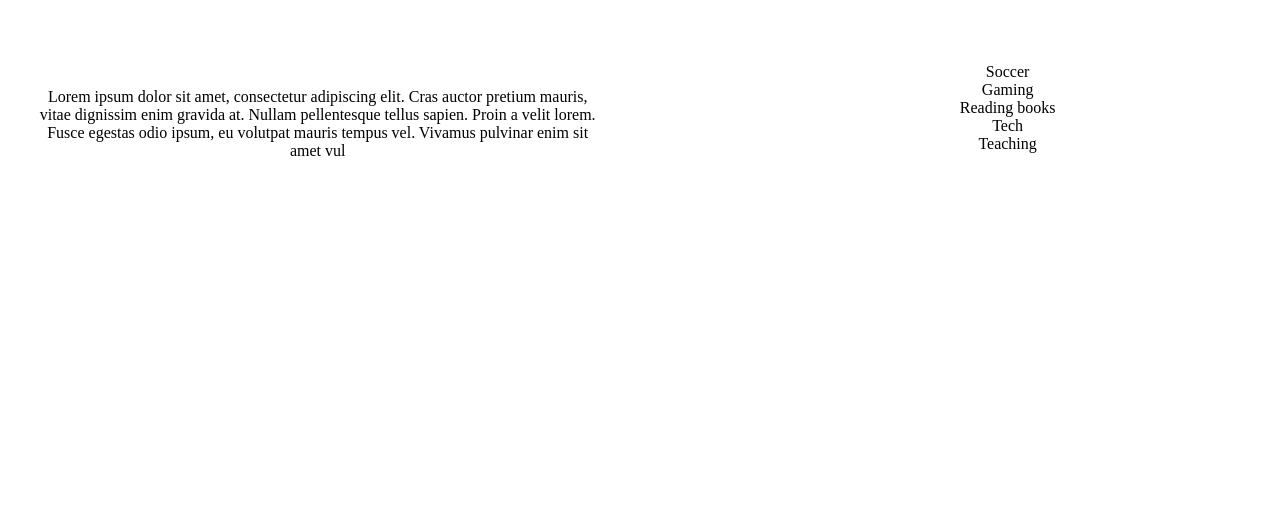
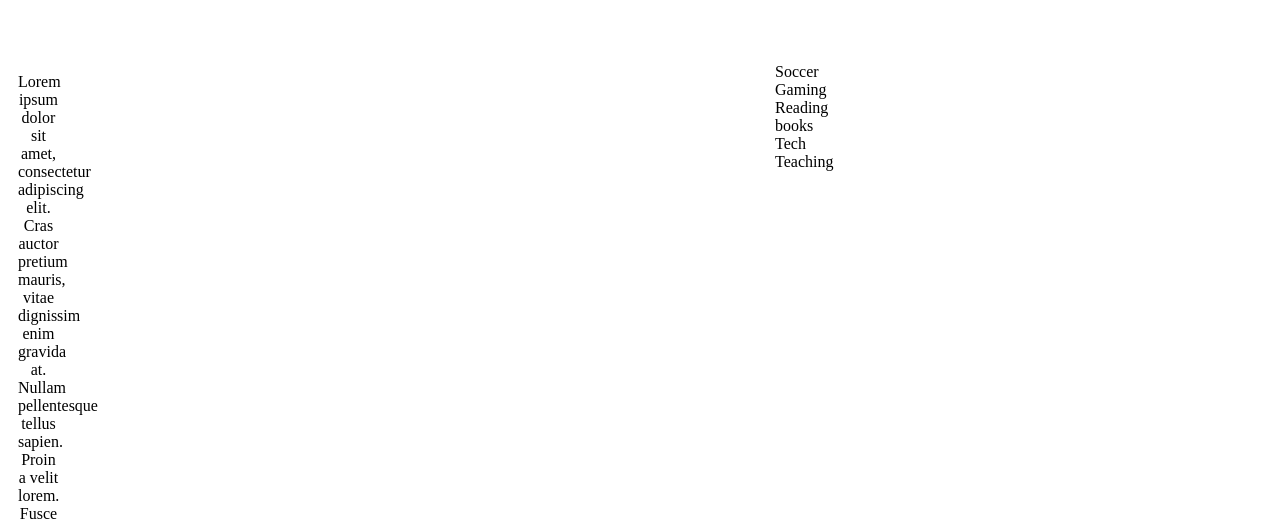
Before and after one commit to cngondo/superman, a plain HTML site: page index.html in a window 1280 px wide. Shown: the part 270-795 px from the top of the page. Drawn offline with Linux system fonts and the light colour scheme.

Commit message:
Added positioning

```diff
--- a/css/main.css
+++ b/css/main.css
@@ -4,16 +4,16 @@
     font-size: 40px;
 }
 .about{
-    width: 100%;
+    width: 768px;
 }
 .description{
-    width: 45%;
+    width: 2.56em;
     float: left;
-    padding: 2%;
+    padding: 10px;
     text-align: center;
 }
 .interests{
-    width: 45%;
+    width: 2.56em;
     float: right;
     text-align: center;
 
```
